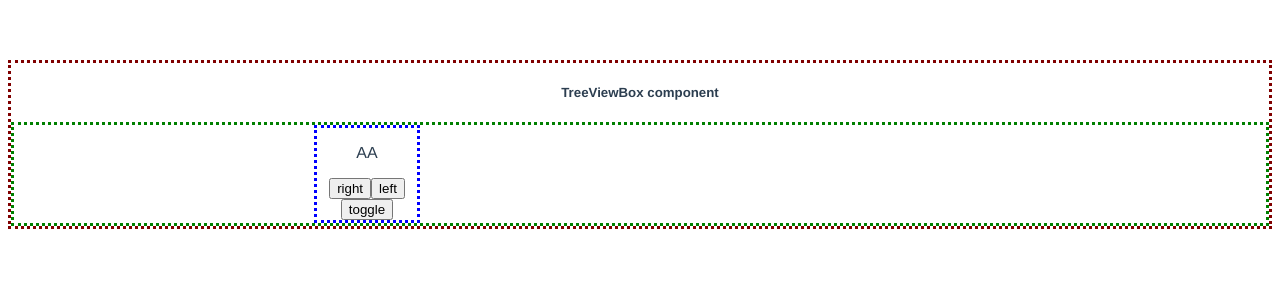
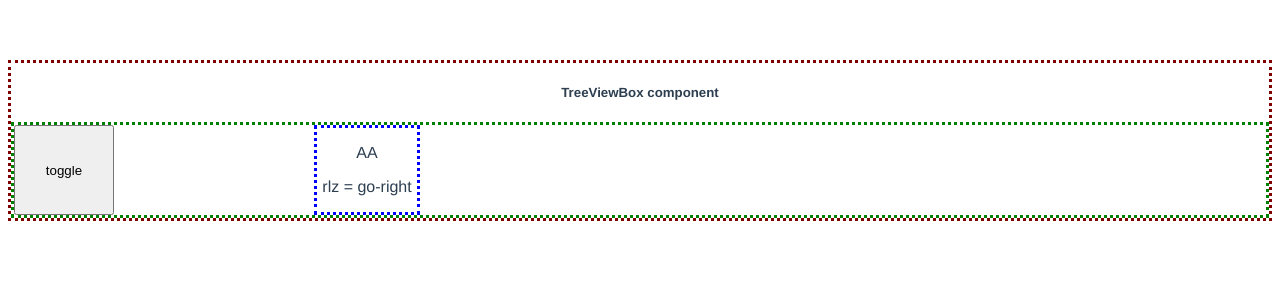
Before and after one commit to jrschmidt/familia-22, a Vue app: page / in a window 1280 px wide. Shown: the top 300 px of the page. Built offline with nearby package versions, Linux system fonts and the light colour scheme.

Commit message:
move toggle button to TreeViewRow component

```diff
--- a/src/components/PersonTag.vue
+++ b/src/components/PersonTag.vue
@@ -1,28 +1,16 @@
 <template>
-  <div class="person-tag" :class="rl" id="pt-x">
+  <div class="person-tag" :class="rlz" id="pt-x">
     <p>AA</p>
-    <button v-on:click="markRight()">right</button>
-    <button v-on:click="markLeft()">left</button>
-    <button v-on:click="toggleRightLeft()">toggle</button>
+    <p>rlz = {{ rlz }}</p>
   </div>
 </template>
 
 <script setup>
-import { ref } from 'vue'
+import { ref, defineProps } from 'vue'
 
-const rl = ref('go-right')
-
-const markRight = () => {
-  rl.value = 'go-right'
-}
-
-const markLeft = () => {
-  rl.value = 'go-left'
-}
-
-const toggleRightLeft = () => {
-  rl.value = rl.value === 'go-right' ? 'go-left' : 'go-right'
-}
+const props = defineProps({
+  rlz: String
+})
 </script>
 
 <style lang="css">
--- a/src/components/TreeViewRow.vue
+++ b/src/components/TreeViewRow.vue
@@ -1,11 +1,20 @@
 <template>
   <div class="tree-view-row">
-    <PersonTag />
+    <button v-on:click="toggleRightLeft()">toggle</button>
+    <PersonTag :rlz="rlz"/>
   </div>
 </template>
 
 <script setup>
-  import PersonTag from './PersonTag.vue'
+import PersonTag from './PersonTag.vue'
+
+import { ref } from 'vue'
+
+const rlz = ref('go-right')
+
+const toggleRightLeft = () => {
+  rlz.value = rlz.value === 'go-right' ? 'go-left' : 'go-right'
+}
 </script>
 
 <style lang="css">
```
